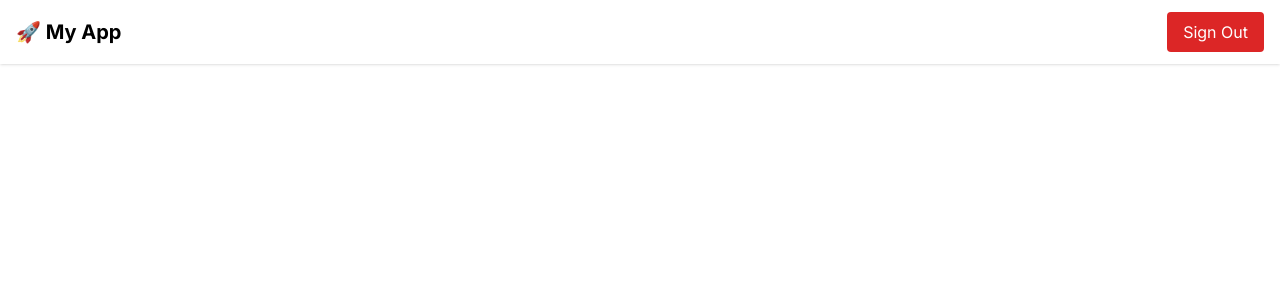
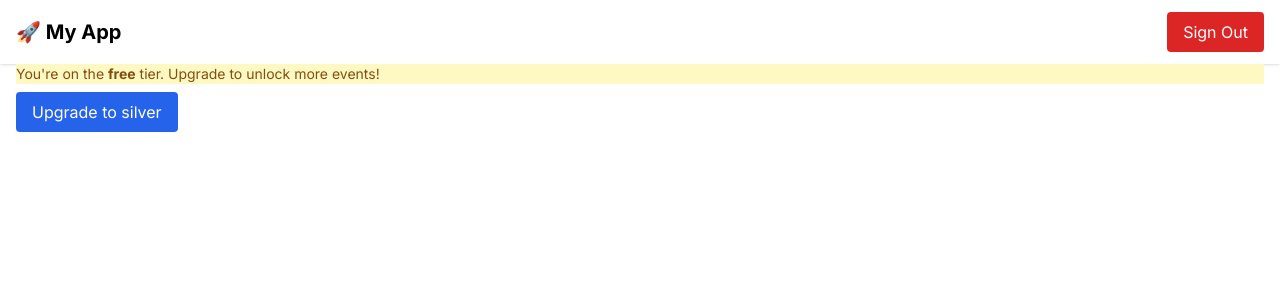
Before and after one commit to upadhyaykshiti/event-tier-app, a Next.js app in the folder frontend/: page /events in a window 1280 px wide. Shown: the top 300 px of the page. Built offline with nearby package versions, Linux system fonts and the light colour scheme; no server answers; sample sign-in values are in the browser's storage.

Commit message:
Updating ServerEventList

```diff
--- a/frontend/app/events/ServerEventList.tsx
+++ b/frontend/app/events/ServerEventList.tsx
@@ -6,6 +6,7 @@ import React, { useEffect, useState } from 'react';
 import EventList from '@/components/EventList';
 import type { Event } from '@/types';
 import { useUser, useAuth } from '@clerk/nextjs';
+import UpgradeTierButton from '@/components/UpgradeButton';
 
 type ApiResponse = {
   events: Event[];
@@ -65,7 +66,14 @@ export default function ServerEventList() {
 
   return (
     <div className="space-y-4">
+      {/* 🟡 Notice for non-platinum users */}
+      {userTier !== 'platinum' && (
+        <div className="text-sm text-yellow-800 bg-yellow-100 p-3 rounded-lg border border-yellow-300 text-center">
+          You're on the <strong>{userTier}</strong> tier. Upgrade to unlock more events!
+        </div>
+      )}
 
+      <UpgradeTierButton onUpgrade={fetchEvents} />
 
       <EventList events={events} userTier={userTier} />
     </div>
```
